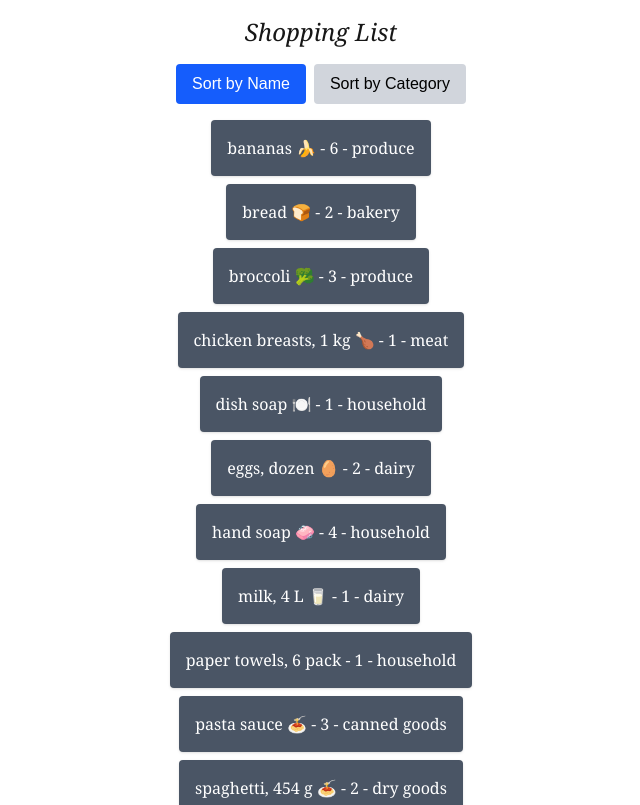
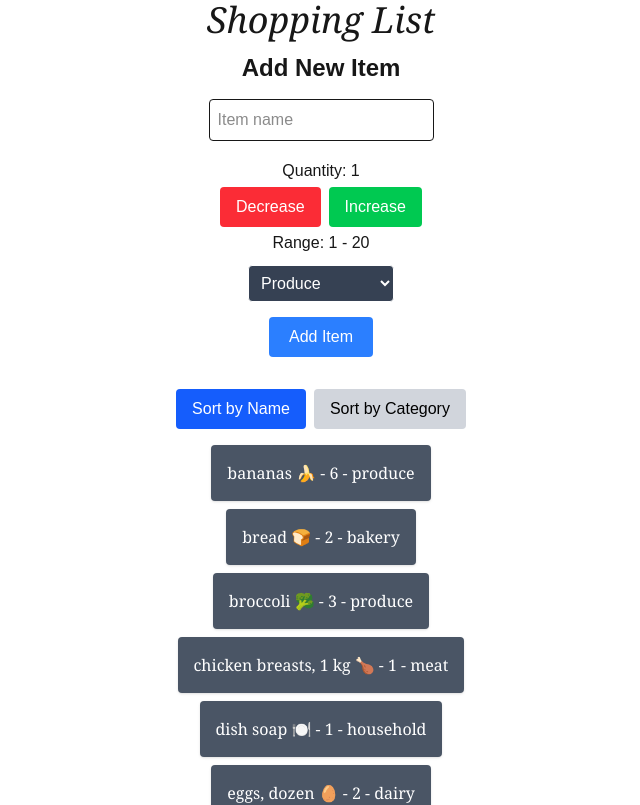
Before and after one commit to FreezingFriesen/cprg306-assignments, a Next.js app: page /week-7 in a window 1280 px wide. Shown: the top 805 px of the page, without its empty margins (319-959 px from the left). Built offline with nearby package versions, Linux system fonts and the light colour scheme.

Commit message:
Completed project code + (hopefully) fixed link issue

```diff
--- a/app/week-7/item-list.js
+++ b/app/week-7/item-list.js
@@ -1,43 +1,52 @@
 "use client";
+import { useState } from "react";
 import Item from "./item";
-import { useState } from "react";
-import itemsData from "./items.json";
 
-// ItemList component to display and sort items
-export default function ItemList() {
-  const [items, setItems] = useState(itemsData);
+// ItemList now receives items via props and does not mutate them
+export default function ItemList({ items = [] }) {
   const [sortBy, setSortBy] = useState("name");
 
-
-  // Create a sorted copy of the items array
+  // make a copy before sorting to avoid mutating the prop
   const sortedItems = [...items].sort((a, b) => {
     if (sortBy === "name") {
-      return a.name.localeCompare(b.name);
+      return (a.name || "").localeCompare(b.name || "");
     } else if (sortBy === "category") {
-      return a.category.localeCompare(b.category);
+      return (a.category || "").localeCompare(b.category || "");
     }
     return 0;
   });
 
-    // Render the sorted items
-    return (
+  return (
     <div className="flex flex-col items-center">
       <div className="mb-4 flex gap-2">
         <button
           onClick={() => setSortBy("name")}
-          className={`px-4 py-2 rounded ${ sortBy === "name" ? "bg-blue-600 hover:bg-blue-700 text-white" : "bg-gray-300 hover:bg-gray-400 text-black"}`}>
+          className={`px-4 py-2 rounded ${
+            sortBy === "name"
+              ? "bg-blue-600 hover:bg-blue-700 text-white"
+              : "bg-gray-300 hover:bg-gray-400 text-black"
+          }`}
+        >
           Sort by Name
         </button>
         <button
           onClick={() => setSortBy("category")}
-          className={`px-4 py-2 rounded ${sortBy === "category" ? "bg-blue-600 hover:bg-blue-700 text-white" : "bg-gray-300 hover:bg-gray-400 text-black"}`}>
+          className={`px-4 py-2 rounded ${
+            sortBy === "category"
+              ? "bg-blue-600 hover:bg-blue-700 text-white"
+              : "bg-gray-300 hover:bg-gray-400 text-black"
+          }`}
+        >
           Sort by Category
         </button>
       </div>
+
       <ul className="flex flex-col items-center">
-        {sortedItems.map((item, index) => (
+        {sortedItems.map((item) => (
           <Item
-            key={index}
+            key={
+              item.id ?? item.name ?? Math.random().toString(36).slice(2, 9)
+            }
             name={item.name}
             quantity={item.quantity}
             category={item.category}
@@ -45,6 +54,5 @@ export default function ItemList() {
         ))}
       </ul>
     </div>
-
   );
 }
--- a/app/week-7/new-item.js
+++ b/app/week-7/new-item.js
@@ -1,54 +1,71 @@
 "use client";
 import { useState } from "react";
 
-export default function NewItem() {
+// NewItem component to add a new item to the list
+export default function NewItem( { onAddItem } ) {
+  // State variables for form fields
   const [name, setName] = useState("");
   const [category, setCategory] = useState("produce");
   const [quantity, setQuantity] = useState(1);
 
 
+  // Handler function to decrement quantity
   function decrement() {
   if (quantity > 1) {
     setQuantity(quantity - 1);
   }
 }
 
+// Handler function to increment quantity
   function increment() {
   if (quantity < 20) {
     setQuantity(quantity + 1);
   }
 }
 
+// Handler function for form submission
   function handleSubmit(event) {
     event.preventDefault();
 
-    const item = { name, category, quantity };
-    console.log(item);
-    // alert(`Name: ${name},\nCategory: ${category},\nQuantity: ${quantity}`);
+    // create a random string id
+    const id = Date.now().toString(36) + Math.random().toString(36).slice(2, 8);
 
+    // create the new item object
+    const item = { id, name, quantity, category };
+
+    // send the item to the parent if a handler was provided
+    if (typeof onAddItem === "function") {
+      onAddItem(item);
+    }
+
+    // for debugging purposes, log the new item
+    console.log("New item submitted:", item);
+
+    // reset the form fields
     setName("");
     setCategory("produce");
     setQuantity(1);
   }
 
+  // Render the form for adding a new item
   return (
     <form onSubmit={handleSubmit}>
       <div className="flex flex-col items-center">
-        <h1 className="text-3xl font-bold" style={{ marginBottom: "30px" }}>Add New Item</h1>
+        <h1 className="text-2xl font-bold" style={{ marginBottom: "15px" }}>Add New Item</h1>
 
         {/* Name Field */}
         <input type="text" value={name} onChange={e => setName(e.target.value)} required placeholder="Item name" className="mb-2 p-2 border rounded" />
 
         {/* Quantity Field */}
         <p style={{ marginTop: "10px" }}>Quantity: {quantity}</p>
-        <div className="flex flex-row items-center" style={{ padding: "8px", gap: "12px" }}>
+        <div className="flex flex-row items-center" style={{ padding: "4px", gap: "8px" }}>
           <button type="button" className="bg-red-500 text-white px-4 py-2 rounded hover:bg-red-600" onClick={decrement}>Decrease</button>
           <button type="button" className="bg-green-500 text-white px-4 py-2 rounded hover:bg-green-600" onClick={increment}>Increase</button>
         </div>
-        <p style={{ marginBottom: "10px" }}>Range: 1 - 20</p>
+        <p>Range: 1 - 20</p>
 
         {/* Category Field */}
-        <select value={category} onChange={e => setCategory(e.target.value)} className="border rounded bg-gray-700 text-white" style={{ marginTop: "16px", padding: "8px" }}>
+        <select value={category} onChange={e => setCategory(e.target.value)} className="border rounded bg-gray-700 text-white" style={{ marginTop: "10px", padding: "8px" }}>
           <option value="produce">Produce</option>
           <option value="dairy">Dairy</option>
           <option value="bakery">Bakery</option>
@@ -63,7 +80,7 @@ export default function NewItem() {
         </select>
 
         {/* Submit Button */}
-        <button type="submit" className="bg-blue-500 text-white px-5 py-2 rounded hover:bg-blue-600" style={{ marginTop: "30px" }}>
+        <button type="submit" className="bg-blue-500 text-white px-5 py-2 rounded hover:bg-blue-600" style={{ marginTop: "15px" }}>
           Add Item
         </button>
       </div>
--- a/app/week-7/page.js
+++ b/app/week-7/page.js
@@ -1,11 +1,38 @@
+"use client";
+import { useState } from "react";
+import NewItem from "./new-item";
 import ItemList from "./item-list";
+import itemsData from "./items.json";
 
-// Page component to display the shopping list
+// Main Page component to display the shopping list and add new items
 export default function Page() {
+  // State variable for the list of items
+  const [items, setItems] = useState(itemsData);
+
+  // Handler function to add a new item to the list
+  function handleAddItem(item) {
+    // create a new item object with a unique id
+    const newItem = {
+      id: Date.now().toString(36) + Math.random().toString(36).slice(2, 8),
+      name: item.name,
+      quantity: item.quantity,
+      category: item.category,
+    };
+
+    // update the items state to include the new item
+    setItems((prev) => [newItem, ...prev]);
+  }
+
+  // Render the main page with NewItem and ItemList components
   return (
-    <main>
-      <h1 className="font-serif font-style: italic text-2xl flex flex-col items-center p-4">Shopping List</h1>
-      <ItemList />
+    <main className="flex flex-col items-center">
+      <h1 className="font-serif italic text-4xl mb-3">Shopping List</h1>
+
+      {/* wrapper controls vertical spacing between NewItem and ItemList */}
+      <div className="flex flex-col items-center gap-8 w-full max-w-3xl">
+        <NewItem onAddItem={handleAddItem} />
+        <ItemList items={items} />
+      </div>
     </main>
   );
 }
```
Also changed, not shown: app/page.js (+7 -122 lines).
